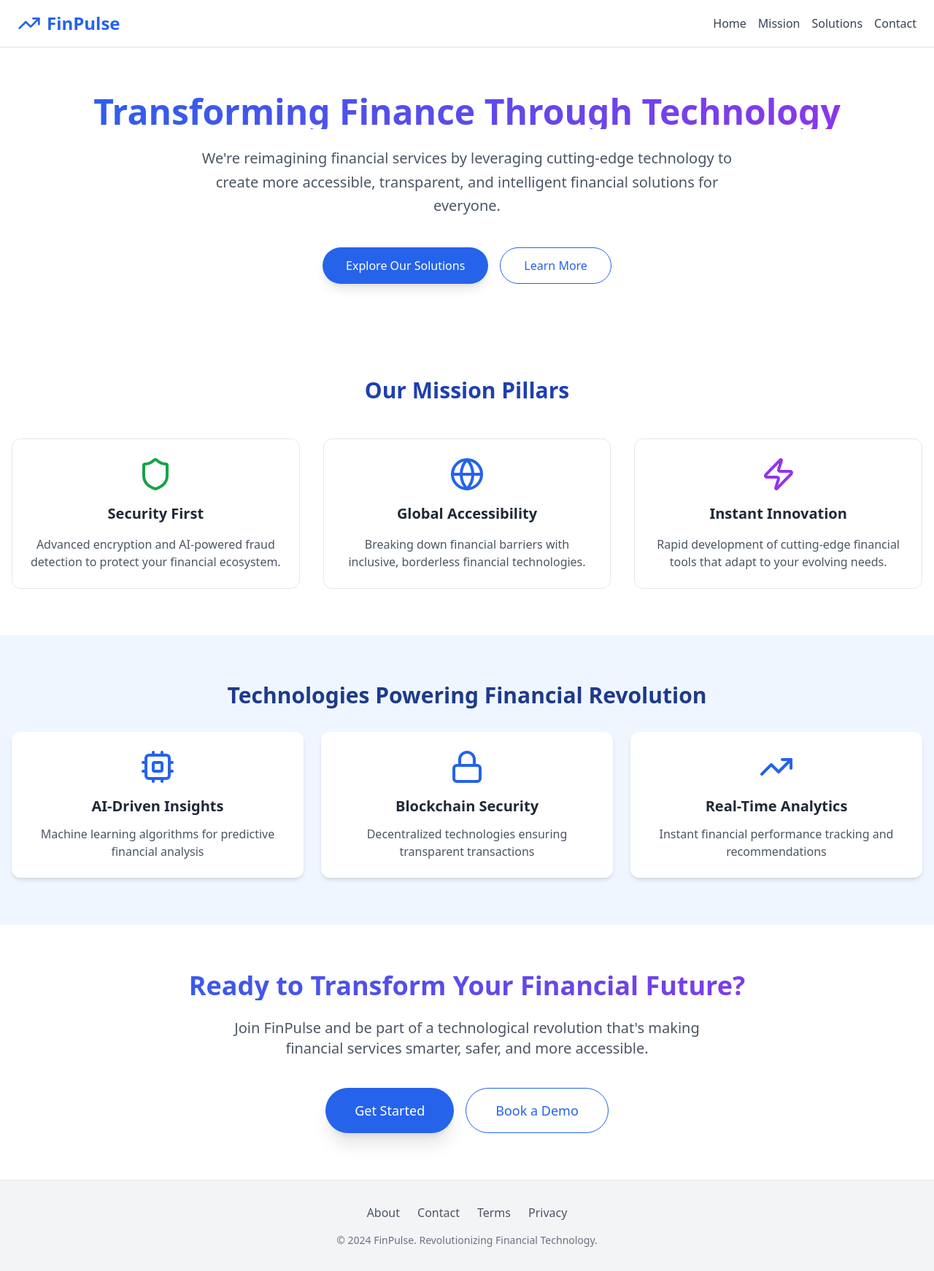
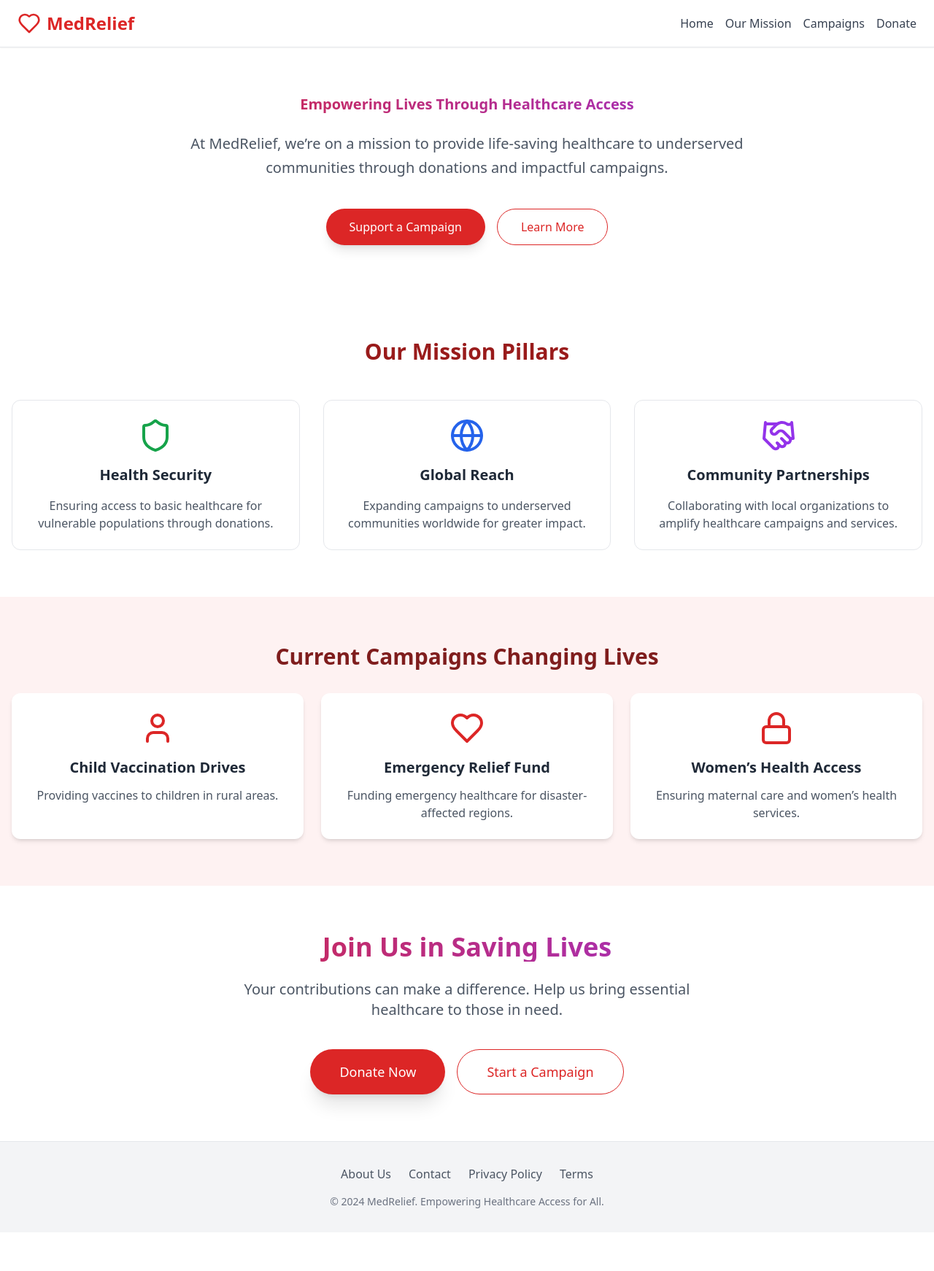
Before and after one commit to Xscrypto001/med, a React (Vite) app in the folder med-frontend/: page /info in a window 1280 px wide. Shown: the whole page at 73% size. After the commit the page ends 1689 px from the top, so only its background shows below. Built offline with nearby package versions, Linux system fonts and the light colour scheme.

Commit message:
med commint

```diff
--- a/med-frontend/package.json
+++ b/med-frontend/package.json
@@ -15,6 +15,7 @@
     "postcss": "^8.4.49",
     "react": "^18.3.1",
     "react-dom": "^18.3.1",
+    "react-paystack": "^6.0.0",
     "react-router-dom": "^7.0.1",
     "tailwindcss": "^3.4.15"
   },
--- a/med-frontend/src/pages/info.jsx
+++ b/med-frontend/src/pages/info.jsx
@@ -1,10 +1,11 @@
 import React from 'react';
 import {
-  TrendingUp,
+  Heart,
   Shield,
   Globe,
   Zap,
-  Cpu,
+  Handshake,
+  User,
   Lock
 } from 'lucide-react';
 
@@ -14,30 +15,30 @@ const MissionPage = () => {
       {/* Navigation */}
       <nav className="sticky top-0 z-10 bg-white shadow-sm flex justify-between items-center px-6 py-4 border-b">
         <div className="flex items-center space-x-2">
-          <TrendingUp className="text-blue-600 w-8 h-8" />
-          <h1 className="text-2xl font-bold text-blue-600">FinPulse</h1>
+          <Heart className="text-red-600 w-8 h-8" />
+          <h1 className="text-2xl font-bold text-red-600">MedRelief</h1>
         </div>
         <div className="flex space-x-4">
-          <button className="text-gray-700 hover:text-blue-600 transition-colors">Home</button>
-          <button className="text-gray-700 hover:text-blue-600 transition-colors">Mission</button>
-          <button className="text-gray-700 hover:text-blue-600 transition-colors">Solutions</button>
-          <button className="text-gray-700 hover:text-blue-600 transition-colors">Contact</button>
+          <button className="text-gray-700 hover:text-red-600 transition-colors">Home</button>
+          <button className="text-gray-700 hover:text-red-600 transition-colors">Our Mission</button>
+          <button className="text-gray-700 hover:text-red-600 transition-colors">Campaigns</button>
+          <button className="text-gray-700 hover:text-red-600 transition-colors">Donate</button>
         </div>
       </nav>
 
       {/* Hero Section */}
       <header className="container mx-auto px-4 py-16 text-center">
-        <h1 className="text-5xl font-bold mb-6 text-transparent bg-clip-text bg-gradient-to-r from-blue-600 to-purple-600 animate-fade-in-down">
-          Transforming Finance Through Technology
+        <h1 className="text-xl font-bold mb-6 text-transparent bg-clip-text bg-gradient-to-r from-red-600 to-purple-600 animate-fade-in-down">
+          Empowering Lives Through Healthcare Access
         </h1>
         <p className="text-xl text-gray-600 max-w-3xl mx-auto mb-10 leading-relaxed">
-          We're reimagining financial services by leveraging cutting-edge technology to create more accessible, transparent, and intelligent financial solutions for everyone.
+          At MedRelief, we’re on a mission to provide life-saving healthcare to underserved communities through donations and impactful campaigns.
         </p>
         <div className="flex justify-center space-x-4">
-          <button className="px-8 py-3 bg-blue-600 text-white rounded-full hover:bg-blue-700 transition-colors shadow-lg">
-            Explore Our Solutions
+          <button className="px-8 py-3 bg-red-600 text-white rounded-full hover:bg-red-700 transition-colors shadow-lg">
+            Support a Campaign
           </button>
-          <button className="px-8 py-3 border border-blue-600 text-blue-600 rounded-full hover:bg-blue-50 transition-colors">
+          <button className="px-8 py-3 border border-red-600 text-red-600 rounded-full hover:bg-red-50 transition-colors">
             Learn More
           </button>
         </div>
@@ -45,27 +46,27 @@ const MissionPage = () => {
 
       {/* Mission Pillars */}
       <section className="container mx-auto px-4 py-16">
-        <h2 className="text-3xl font-bold text-center mb-12 text-blue-800">
+        <h2 className="text-3xl font-bold text-center mb-12 text-red-800">
           Our Mission Pillars
         </h2>
         <div className="grid md:grid-cols-3 gap-8">
           {[
             {
               icon: Shield,
-              title: "Security First",
-              description: "Advanced encryption and AI-powered fraud detection to protect your financial ecosystem.",
+              title: "Health Security",
+              description: "Ensuring access to basic healthcare for vulnerable populations through donations.",
               color: "text-green-600"
             },
             {
               icon: Globe,
-              title: "Global Accessibility",
-              description: "Breaking down financial barriers with inclusive, borderless financial technologies.",
+              title: "Global Reach",
+              description: "Expanding campaigns to underserved communities worldwide for greater impact.",
               color: "text-blue-600"
             },
             {
-              icon: Zap,
-              title: "Instant Innovation",
-              description: "Rapid development of cutting-edge financial tools that adapt to your evolving needs.",
+              icon: Handshake,
+              title: "Community Partnerships",
+              description: "Collaborating with local organizations to amplify healthcare campaigns and services.",
               color: "text-purple-600"
             }
           ].map((pillar, index) => (
@@ -81,25 +82,25 @@ const MissionPage = () => {
         </div>
       </section>
 
-      {/* Technology Focus */}
-      <section className="bg-blue-50 py-16">
+      {/* Campaign Focus */}
+      <section className="bg-red-50 py-16">
         <div className="container mx-auto px-4 text-center">
-          <h2 className="text-3xl font-bold mb-8 text-blue-900">
-            Technologies Powering Financial Revolution
+          <h2 className="text-3xl font-bold mb-8 text-red-900">
+            Current Campaigns Changing Lives
           </h2>
           <div className="grid md:grid-cols-3 gap-6">
             {[
-              { icon: Cpu, title: "AI-Driven Insights", description: "Machine learning algorithms for predictive financial analysis" },
-              { icon: Lock, title: "Blockchain Security", description: "Decentralized technologies ensuring transparent transactions" },
-              { icon: TrendingUp, title: "Real-Time Analytics", description: "Instant financial performance tracking and recommendations" }
-            ].map((tech, index) => (
+              { icon: User, title: "Child Vaccination Drives", description: "Providing vaccines to children in rural areas." },
+              { icon: Heart, title: "Emergency Relief Fund", description: "Funding emergency healthcare for disaster-affected regions." },
+              { icon: Lock, title: "Women’s Health Access", description: "Ensuring maternal care and women’s health services." }
+            ].map((campaign, index) => (
               <div
                 key={index}
                 className="bg-white rounded-xl p-6 shadow-md hover:shadow-lg transition-all"
               >
-                <tech.icon className="mx-auto mb-4 w-12 h-12 text-blue-600" />
-                <h3 className="text-xl font-semibold mb-3 text-gray-800">{tech.title}</h3>
-                <p className="text-gray-600">{tech.description}</p>
+                <campaign.icon className="mx-auto mb-4 w-12 h-12 text-red-600" />
+                <h3 className="text-xl font-semibold mb-3 text-gray-800">{campaign.title}</h3>
+                <p className="text-gray-600">{campaign.description}</p>
               </div>
             ))}
           </div>
@@ -108,18 +109,18 @@ const MissionPage = () => {
 
       {/* Call to Action */}
       <section className="container mx-auto px-4 py-16 text-center">
-        <h2 className="text-4xl font-bold mb-6 text-transparent bg-clip-text bg-gradient-to-r from-blue-600 to-purple-600">
-          Ready to Transform Your Financial Future?
+        <h2 className="text-4xl font-bold mb-6 text-transparent bg-clip-text bg-gradient-to-r from-red-600 to-purple-600">
+          Join Us in Saving Lives
         </h2>
         <p className="text-xl text-gray-600 max-w-2xl mx-auto mb-10">
-          Join FinPulse and be part of a technological revolution that's making financial services smarter, safer, and more accessible.
+          Your contributions can make a difference. Help us bring essential healthcare to those in need.
         </p>
         <div className="flex justify-center space-x-4">
-          <button className="px-10 py-4 bg-blue-600 text-white rounded-full text-lg hover:bg-blue-700 transition-colors shadow-xl">
-            Get Started
+          <button className="px-10 py-4 bg-red-600 text-white rounded-full text-lg hover:bg-red-700 transition-colors shadow-xl">
+            Donate Now
           </button>
-          <button className="px-10 py-4 border border-blue-600 text-blue-600 rounded-full text-lg hover:bg-blue-50 transition-colors">
-            Book a Demo
+          <button className="px-10 py-4 border border-red-600 text-red-600 rounded-full text-lg hover:bg-red-50 transition-colors">
+            Start a Campaign
           </button>
         </div>
       </section>
@@ -128,13 +129,13 @@ const MissionPage = () => {
       <footer className="bg-gray-100 py-8 border-t">
         <div className="container mx-auto px-4 text-center">
           <div className="flex justify-center space-x-6 mb-4 text-gray-600">
-            <a href="#" className="hover:text-blue-600 transition-colors">About</a>
-            <a href="#" className="hover:text-blue-600 transition-colors">Contact</a>
-            <a href="#" className="hover:text-blue-600 transition-colors">Terms</a>
-            <a href="#" className="hover:text-blue-600 transition-colors">Privacy</a>
+            <a href="#" className="hover:text-red-600 transition-colors">About Us</a>
+            <a href="#" className="hover:text-red-600 transition-colors">Contact</a>
+            <a href="#" className="hover:text-red-600 transition-colors">Privacy Policy</a>
+            <a href="#" className="hover:text-red-600 transition-colors">Terms</a>
           </div>
           <p className="text-sm text-gray-500">
-            © 2024 FinPulse. Revolutionizing Financial Technology.
+            © 2024 MedRelief. Empowering Healthcare Access for All.
           </p>
         </div>
       </footer>
--- a/med-frontend/src/pages/payouts.jsx
+++ b/med-frontend/src/pages/payouts.jsx
@@ -1,18 +1,14 @@
-
-
 import React, { useState } from 'react';
 import {
-  Heart,
-  Share2,
-  PlusCircle,
-  Copy,
-  Edit,
-  DollarSign,
-  Target,
-  Users,
-  Link
+  Building, // Use Building as a substitute for Bank
+  Wallet,
+  Send,
+  Clock,
+  FileText,
+  CreditCard,
+  DollarSign
 } from 'lucide-react';
-import Navbar  from './Dashboard';
+import Navbar from './Dashboard';
 
 const PayoutPage = () => {
     const [activeTab, setActiveTab] = useState('pending');
@@ -22,7 +18,7 @@ const PayoutPage = () => {
       {
         id: 'bank',
         name: 'Bank Transfer',
-        icon: <Bank className="mr-3" />,
+        icon: <Building className="mr-3" />, // Use Building here
         details: 'Transfer directly to your bank account'
       },
       {
@@ -94,7 +90,7 @@ const PayoutPage = () => {
           {/* Payout Methods */}
           <div className="bg-white rounded-xl shadow-lg p-6 mb-6">
             <h2 className="text-xl font-semibold mb-4 flex items-center">
-              <Bank className="mr-3 text-blue-600" />
+              <Building className="mr-3 text-blue-600" /> {/* Update here */}
               Payout Methods
             </h2>
             <div className="grid md:grid-cols-3 gap-4">
@@ -183,7 +179,6 @@ const PayoutPage = () => {
         </div>
       </div>
     );
-  };
+};
 
-
-  export default PayoutPage;
+export default PayoutPage;
```
Also changed, not shown: 1 other file (tests, documents, lock files or other folders).
